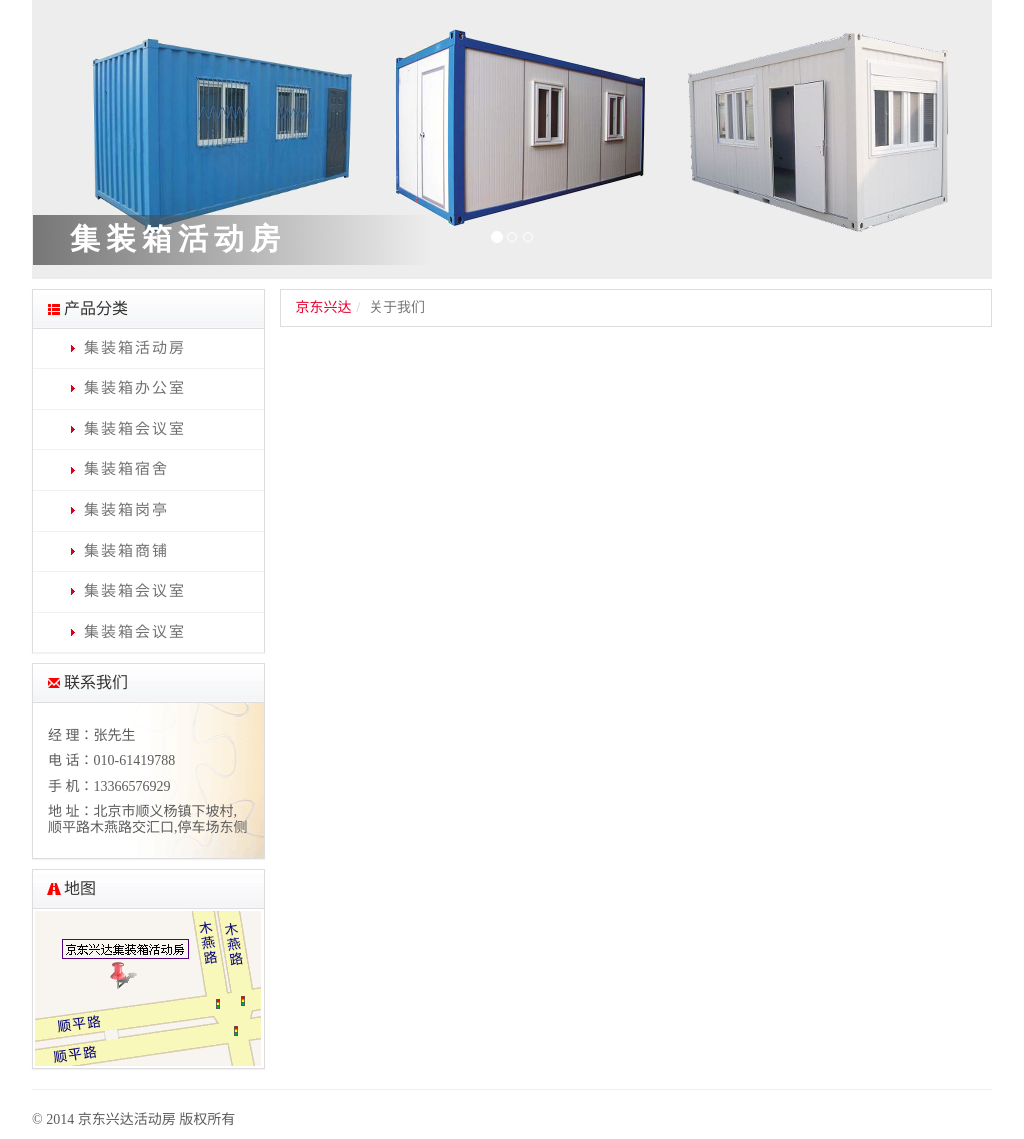
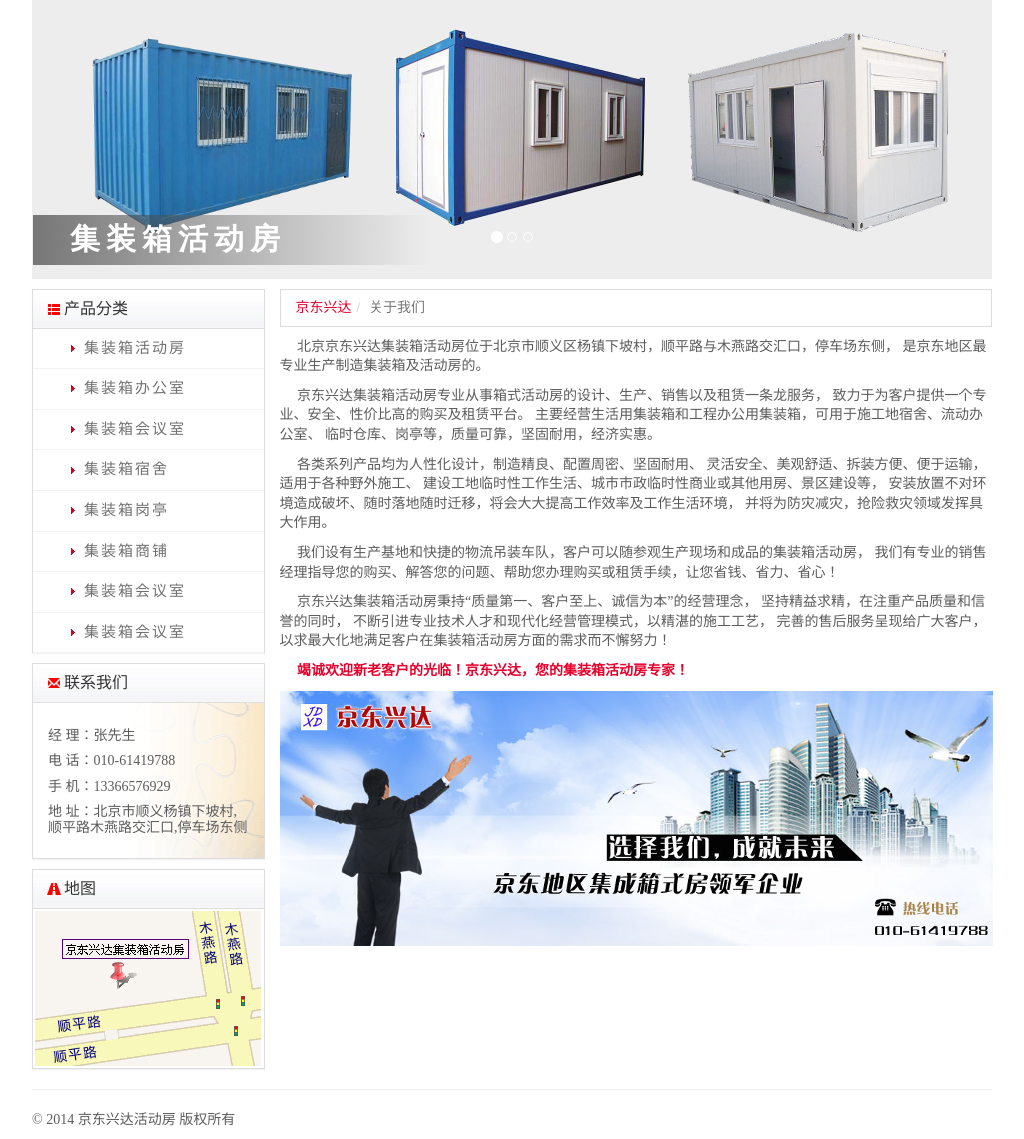
Before and after one commit to huanzhang/jdxdhdf.com, a PHP site: page /about.php in a window 1280 px wide. Shown: the part 138-1277 px from the top of the page, without its empty margins (128-1152 px from the left). Run offline with PHP 8.4, Linux system fonts and the light colour scheme; some libraries are stand-ins or nearby versions.

Commit message:
Add content for about.php

```diff
--- a/about.php
+++ b/about.php
@@ -11,6 +11,31 @@
   <div class="col-xs-9">
     <?php $subpages = array("京东兴达"=>"/", "关于我们"=>"/about.php");include "include/breadcrumb.php"?>
     <!--== Content ==-->
+    <p>&nbsp;&nbsp;&nbsp;&nbsp;&nbsp;北京京东兴达集装箱活动房位于北京市顺义区杨镇下坡村，顺平路与木燕路交汇口，停车场东侧，
+        是京东地区最专业生产制造集装箱及活动房的。</p>
+
+    <p>&nbsp;&nbsp;&nbsp;&nbsp;&nbsp;京东兴达集装箱活动房专业从事箱式活动房的设计、生产、销售以及租赁一条龙服务，
+        致力于为客户提供一个专业、安全、性价比高的购买及租赁平台。
+        主要经营生活用集装箱和工程办公用集装箱，可用于施工地宿舍、流动办公室、
+        临时仓库、岗亭等，质量可靠，坚固耐用，经济实惠。</p>
+
+    <p>&nbsp;&nbsp;&nbsp;&nbsp;&nbsp;各类系列产品均为人性化设计，制造精良、配置周密、坚固耐用、
+        灵活安全、美观舒适、拆装方便、便于运输，适用于各种野外施工、
+        建设工地临时性工作生活、城市市政临时性商业或其他用房、景区建设等，
+        安装放置不对环境造成破坏、随时落地随时迁移，将会大大提高工作效率及工作生活环境，
+        并将为防灾减灾，抢险救灾领域发挥具大作用。</p>
+
+    <p>&nbsp;&nbsp;&nbsp;&nbsp;&nbsp;我们设有生产基地和快捷的物流吊装车队，客户可以随参观生产现场和成品的集装箱活动房，
+        我们有专业的销售经理指导您的购买、解答您的问题、帮助您办理购买或租赁手续，让您省钱、省力、省心！</p>
+
+    <p>&nbsp;&nbsp;&nbsp;&nbsp;&nbsp;京东兴达集装箱活动房秉持“质量第一、客户至上、诚信为本”的经营理念，
+        坚持精益求精，在注重产品质量和信誉的同时，
+        不断引进专业技术人才和现代化经营管理模式，以精湛的施工工艺，
+        完善的售后服务呈现给广大客户，以求最大化地满足客户在集装箱活动房方面的需求而不懈努力！</p>
+
+    <p><strong class="red">&nbsp;&nbsp;&nbsp;&nbsp;&nbsp;竭诚欢迎新老客户的光临！京东兴达，您的集装箱活动房专家！</strong></p>
+
+    <img src="/images/about1.png">
     <!--== End Content ==-->
   </div>
 </div>
--- a/style.css
+++ b/style.css
@@ -16,6 +16,10 @@
 
 .container {
     width: 990px;
+}
+
+.red {
+    color: #e6002c;
 }
 
 /*
```
Also changed, not shown: images/about1.png (added).
